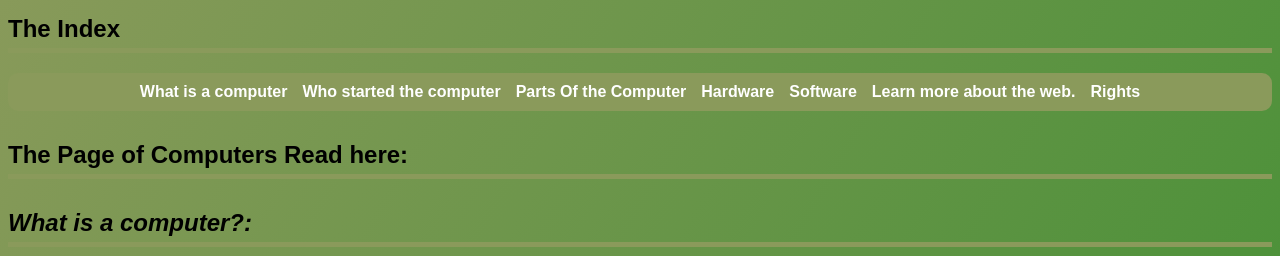
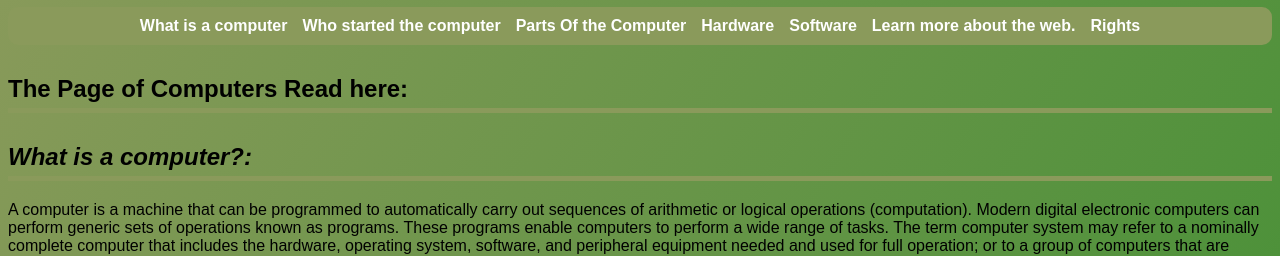
Before and after one commit to computersblog/ComputersBlog.github.io, a plain HTML site: page index.html in a window 1280 px wide. Shown: the part 73-329 px from the top of the page. Drawn offline with Linux system fonts and the light colour scheme.

Commit message:
Update index.html

```diff
--- a/index.html
+++ b/index.html
@@ -11,8 +11,6 @@
         <title>The website of computers</title>
 
         <h1>      The Website of Computers    </h1>
-
-        <h2> The Index </h2>
         <nav>
             <a href = "#what-is-comp"> What is a computer </a>
             <a href = "#who-start-comp"> Who started the computer</a>
```
